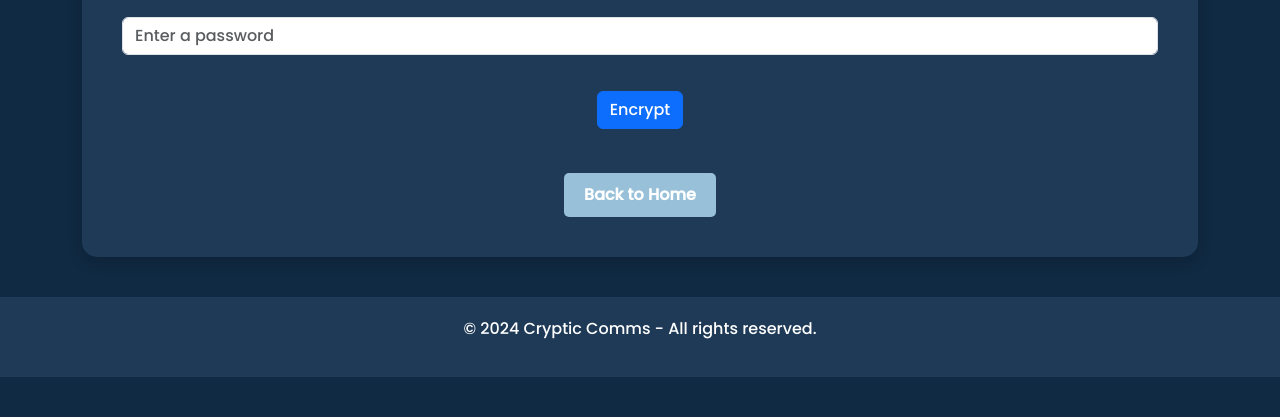
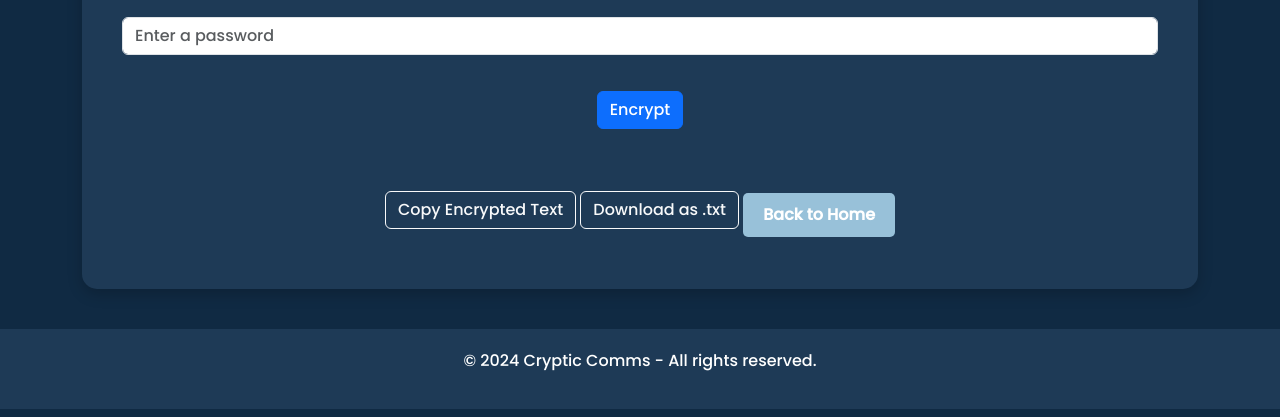
Before and after one commit to kalenatkinson/CrypticComms, a plain HTML site: page encrypt.html in a window 1280 px wide. Shown: the part 383-800 px from the top of the page. Drawn offline with nearby package versions, Linux system fonts and the light colour scheme.

Commit message:
Update encrypt.html

```diff
--- a/encrypt.html
+++ b/encrypt.html
@@ -31,7 +31,7 @@
             margin-top: 40px;
             text-align: center;
         }
-        .encrypt-container input {
+        .encrypt-container input, .encrypt-container button {
             margin-bottom: 20px;
         }
         .back-button {
@@ -66,6 +66,9 @@
             <input type="password" id="password" class="form-control" placeholder="Enter a password">
             <button class="btn btn-primary mt-3" onclick="encryptText()">Encrypt</button>
             <p id="encryptedOutput" class="mt-4"></p>
+            <!-- Options to copy the text or download the encrypted message as a file -->
+            <button class="btn btn-outline-light mt-2" onclick="copyToClipboard()">Copy Encrypted Text</button>
+            <button class="btn btn-outline-light mt-2" onclick="downloadFile()">Download as .txt</button>
             <a href="index.html" class="back-button">Back to Home</a>
         </div>
     </section>
@@ -85,6 +88,30 @@
             var encrypted = CryptoJS.AES.encrypt(plainText, password).toString();
             document.getElementById("encryptedOutput").textContent = encrypted;
         }
+
+        function copyToClipboard() {
+            var encryptedText = document.getElementById("encryptedOutput").textContent;
+            if (encryptedText) {
+                navigator.clipboard.writeText(encryptedText).then(function() {
+                    alert("Encrypted text copied to clipboard.");
+                });
+            } else {
+                alert("No encrypted text to copy.");
+            }
+        }
+
+        function downloadFile() {
+            var encryptedText = document.getElementById("encryptedOutput").textContent;
+            if (encryptedText) {
+                var blob = new Blob([encryptedText], { type: "text/plain" });
+                var link = document.createElement("a");
+                link.href = URL.createObjectURL(blob);
+                link.download = "encrypted.txt";
+                link.click();
+            } else {
+                alert("No encrypted text to download.");
+            }
+        }
     </script>
 </body>
 </html>
```
